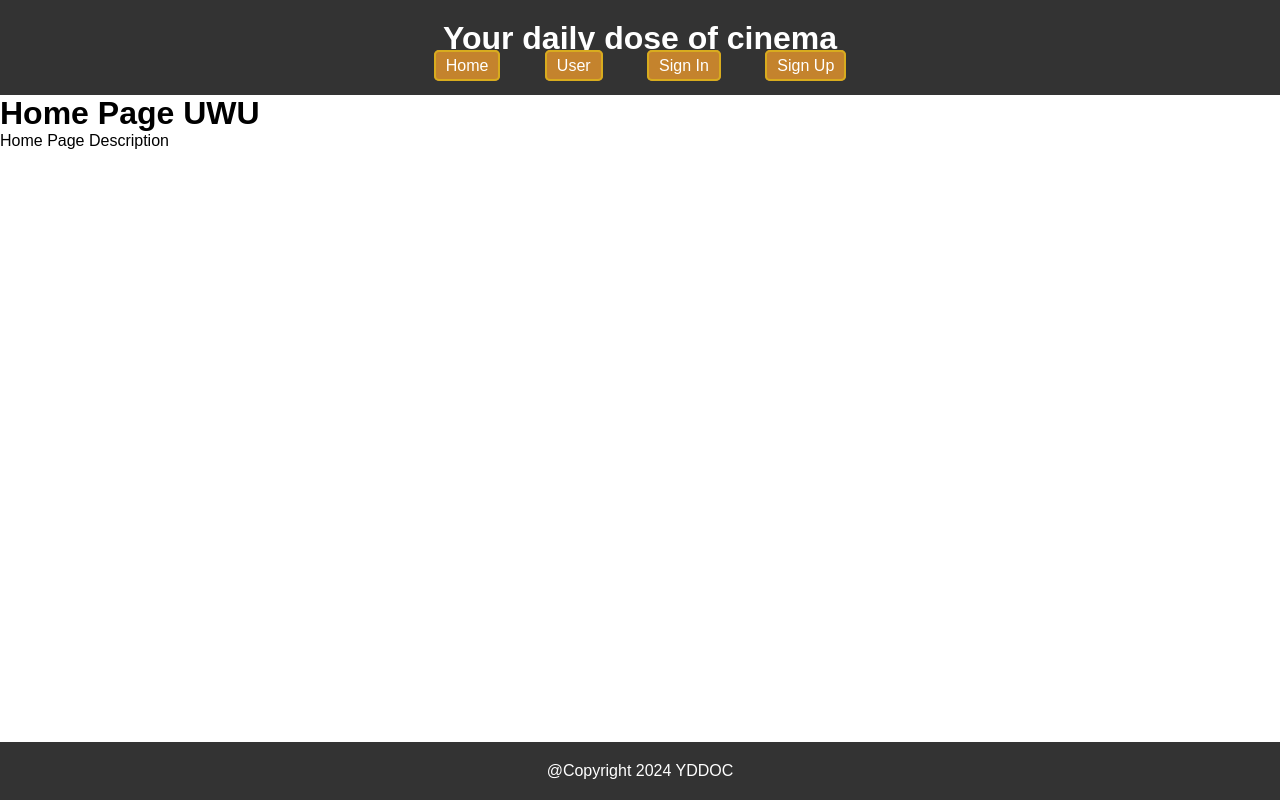
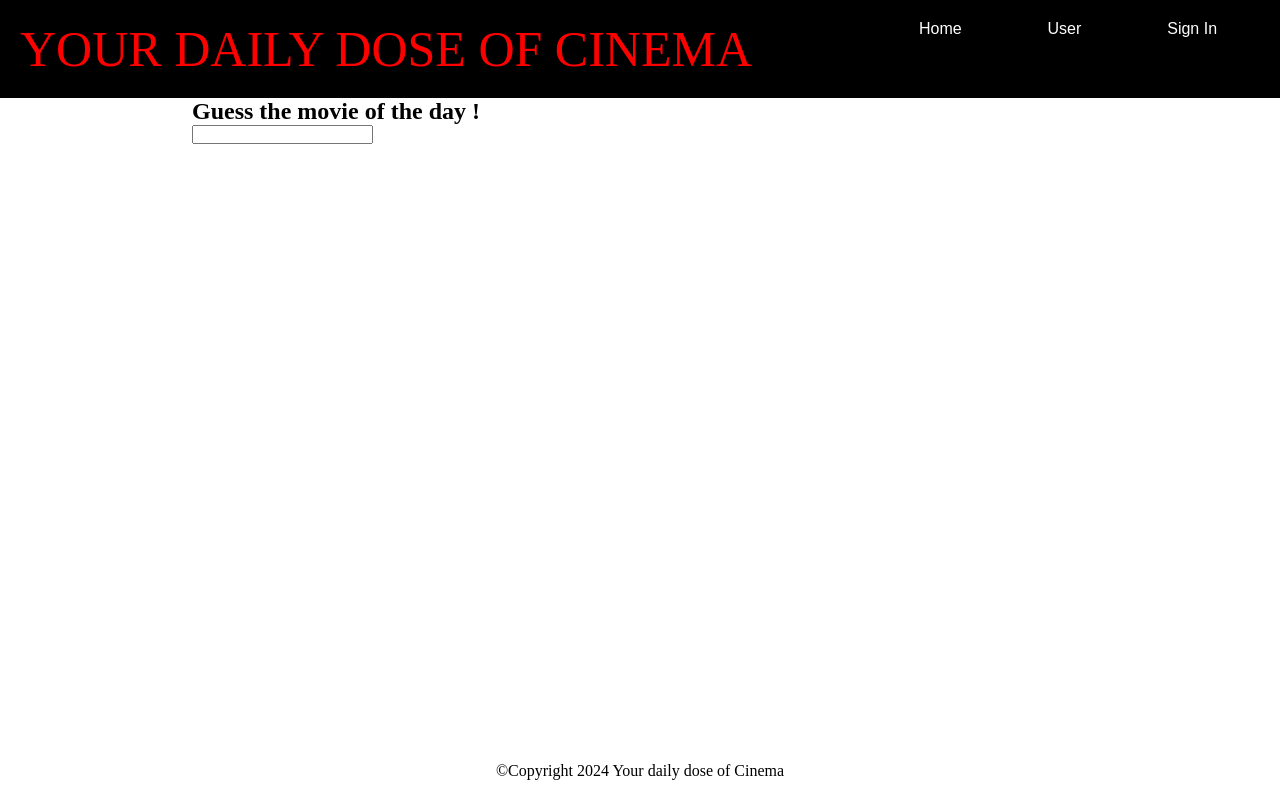
Before and after one commit to Maelis-Rakowski/YourDailyDoseOfCinema, a PHP site: page / in a window 1280 px wide. Run offline with PHP 8.4, Linux system fonts and the light colour scheme; some web fonts are replaced.

Commit message:
homepage début de la fonciton guess the movie

```diff
--- a/site/assets/css/style.css
+++ b/site/assets/css/style.css
@@ -4,21 +4,51 @@
     box-sizing: border-box;
   }
 
+  @font-face {
+    font-family: 'movie';
+    src:
+      url("../font/film_premieres/Film\ Premieres.otf") format(opentype);
+  }
+
   body {
-    font-family: 'Arial', sans-serif;
-    background-color: #fff;
+  }
+
+  header a {
+    text-decoration: none;
+    font-family: sans-serif;
+    color: #fff;
+    margin: auto;
+    height: 100%;
+    text-align: center;
+  }
+
+  header nav {
+    display: flex;
+    justify-content: center;
+    align-items: center;
+    width: 30vw;
   }
 
   header {
-    background-color: #333;
-    color: #fff;
+    display: flex;
+    justify-content: space-between;
+  }
+
+  header h1 {
+    font-family: 'movie';
+    font-size: 50px;
+    text-align: left;
+    color: red;
+    font-weight: lighter;
+  }
+
+  header {
     padding: 20px;
     text-align: center;
+    background-color: black;
   }
 
   footer {
-    background-color: #333;
-    color: #fff;
     padding: 20px;
     text-align: center;
     position: fixed;
@@ -26,23 +56,24 @@
     width: 100%;
   }
 
-/* Style de base pour la balise <a> */
-a {
-  text-decoration: none; /* Supprimer la soulignement par défaut */
-  color: #fff; /* Couleur du texte */
-  background-color: #c4832d; /* Couleur de fond */
-  padding: 5px 10px; /* Espacement interne */
-  border: 2px solid #d8ac1e; /* Bordure solide */
-  border-radius: 5px; /* Coins arrondis */
-  transition: background-color 0.3s ease, border-color 0.3s ease, color 0.3s ease; /* Transition fluide pour les changements */
-  margin: 20px;
-}
+  main {
+    width: 70vw;
+    margin: auto;
+  }
 
-/* Style au survol de la souris */
-a:hover {
-  background-color: #0056b3; /* Nouvelle couleur de fond au survol */
-  border-color: #0056b3; /* Nouvelle couleur de bordure au survol */
-}
+  table {
+    width: 100%;
+  }
+
+  th{
+      text-align: center;
+      border: solid black 1px;
+  }
+
+  td{
+      text-align: center;
+      border: solid black 1px;
+  }
 
 /*======================
     404 page
@@ -73,3 +104,16 @@ a:hover {
     margin-top:-50px;
     text-align: center;
   }
+
+
+  /*======================
+    dynamique
+=======================*/
+
+.displayNone {
+  display: none;
+}
+
+.displayBlock {
+  display: block;
+}
--- a/site/mvc/view/home/viewHome.php
+++ b/site/mvc/view/home/viewHome.php
@@ -3,10 +3,15 @@
 
 <?php $this->_t="Home"?>
 
-    <div>
-        <div>
-            <h1>Home Page UWU</h1>
-            <p>Home Page Description</p>
-        </div>
+    <div id="home">
+        <h2>Guess the movie of the day !</h2>
+        <form action="">
+            <input id="movieInput" type="text">
+        </form>
+        <ul>
+            <li class="displayNone" id="noGuess">aucun résultat trouvé</li>
+        </ul>
     </div>
 </div>
+
+<script src="../../scripts/home.js"></script>
--- a/site/mvc/view/template.php
+++ b/site/mvc/view/template.php
@@ -1,32 +1,21 @@
 <!DOCTYPE html>
 <html>
-
-<!-- The template is defining the header, head and the footer for all the views -->
     <head>
-
         <meta charset="utf-8">
         <meta name="viewport" content="width=device-width, initial-scale=1">
-
         <meta name="description" content="Your daily dose of cinema is the best website ever">
-
-        <!-- Inclure votre fichier CSS -->
         <link rel="stylesheet" type="text/css" href="/assets/css/style.css ">
         <title><?= $t ?></title>
-
     </head>
     <body>
-
         <header>
-            <h1>Your daily dose of cinema</h1>
+            <h1>YOUR DAILY DOSE OF CINEMA</h1>
             <nav >
-            <a href="/home">Home</a>
-            <a href="/user">User</a>
-            <a href="/login/signInView">Sign In</a>
-            <a href="/login/signUpView">Sign Up</a>
+                <a href="/home">Home</a>
+                <a href="/user">User</a>
+                <a href="/login">Sign In</a>
             </nav>
         </header>
-
-
 
         <main>
             <!-- Content of the view -->
@@ -35,8 +24,7 @@
         </main>
 
         <footer>
-            @Copyright 2024 YDDOC
+            ©Copyright 2024 Your daily dose of Cinema
         </footer>
-
     </body>
 </html>
--- a/site/mvc/view/user/viewModifyUser.php
+++ b/site/mvc/view/user/viewModifyUser.php
@@ -14,7 +14,7 @@
             </li>
             <li>
                 <label for="new_user_email">New email : </label><br>
-                <input name="new_user_email" type="text" value="<?=$user_email?>"><br><br>
+                <input name="new_user_email" type="email" value="<?=$user_email?>"><br><br>
             </li>
             <li>
                 <label for="new_user_isAdmin">Admininistrator : </label>
--- /dev/null
+++ b/site/scripts/home.js
@@ -0,0 +1,14 @@
+function checkInput() {
+    var input = document.getElementById('movieInput').value;
+    var noGuess = document.getElementById('noGuess');
+
+        if (input === '') {
+            noGuess.classList.add('displayNone');
+            noGuess.classList.remove('displayBlock');
+        } else {
+            noGuess.classList.remove('displayNone');
+            noGuess.classList.add('displayBlock');
+        }
+}
+
+document.getElementById('movieInput').addEventListener('input', checkInput);
```
Also changed, not shown: site/mvc/view/user/viewUserList.php (+8 -5 lines), site/scripts/login.js (added).
